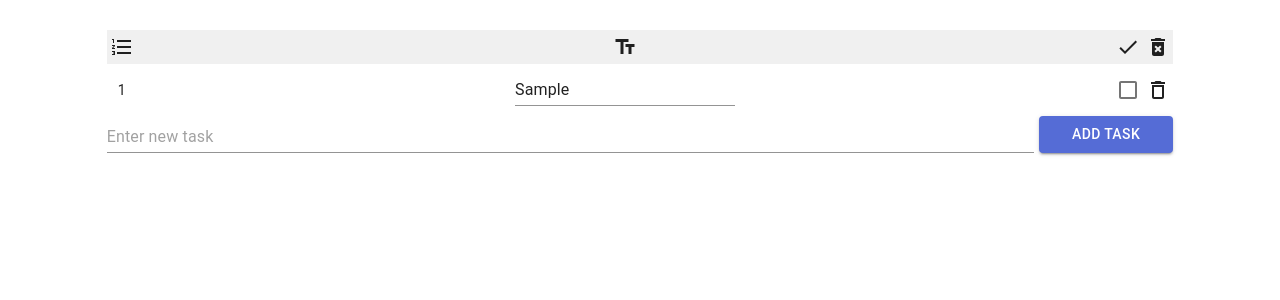
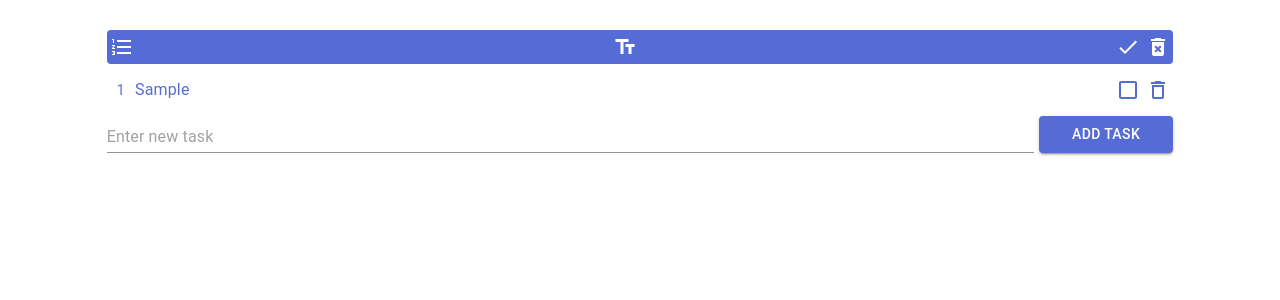
Before and after one commit to maksimanom/react-typescript, a React (Create React App) app: page / in a window 1280 px wide. Both pictures are taken after typing "Sample" into the empty fields and a click on the button "ADD TASK". Shown: the top 300 px of the page. Built offline with nearby package versions, Linux system fonts and the light colour scheme.

Commit message:
added classes with changing color

```diff
--- a/package.json
+++ b/package.json
@@ -8,10 +8,12 @@
     "@testing-library/jest-dom": "^4.2.4",
     "@testing-library/react": "^9.5.0",
     "@testing-library/user-event": "^7.2.1",
+    "@types/classnames": "^2.2.10",
     "@types/jest": "^24.9.1",
     "@types/node": "^12.12.43",
     "@types/react": "^16.9.35",
     "@types/react-dom": "^16.9.8",
+    "classnames": "^2.2.6",
     "react": "^16.13.1",
     "react-dom": "^16.13.1",
     "react-scripts": "3.4.1"
--- a/src/App.tsx
+++ b/src/App.tsx
@@ -8,6 +8,7 @@ import CheckIcon from "@material-ui/icons/Check";
 import DeleteForeverIcon from "@material-ui/icons/DeleteForever";
 import AddTask from "./components/addTask";
 import ItemList from "./components/itemList/itemList";
+import { Box } from "@material-ui/core";
 
 const useStyles = makeStyles((theme: Theme) =>
   createStyles({
@@ -22,14 +23,24 @@ const useStyles = makeStyles((theme: Theme) =>
         display: "flex",
         justifyContent: "center",
         alignItems: "center",
+        "& .MuiCheckbox-root": {
+          color: "inherit",
+        },
+      },
+      "& .cell-wrapper-header": {
+        display: "flex",
+        color: "#fff",
       },
       "& .cell-wrapper": {
         display: "flex",
+        color: "inherit",
       },
       "& .headingRow": {
-        backgroundColor: "#f0f0f0",
         display: "flex",
         justifyContent: "space-between",
+        backgroundColor: theme.palette.primary.main,
+        color: "#fff",
+        borderRadius: 4,
       },
       "& .item-row": {
         display: "flex",
@@ -52,14 +63,14 @@ function App() {
   return (
     <Grid container className={classes.root}>
       <Grid item xs={10} className={classes.table}>
-        <div className="headingRow">
+        <Box className="headingRow" component="header">
           <div className="util-cell">
             <FormatListNumberedIcon />
           </div>
           <div className="util-cell">
             <TextFieldsIcon />
           </div>
-          <div className="cell-wrapper">
+          <div className="cell-wrapper-header">
             <div className="util-cell">
               <CheckIcon />
             </div>
@@ -67,7 +78,7 @@ function App() {
               <DeleteForeverIcon />
             </div>
           </div>
-        </div>
+        </Box>
         <div className="list-block">
           {toDoList.length &&
             toDoList.map((item, index) => {
--- a/src/components/itemList/itemList.tsx
+++ b/src/components/itemList/itemList.tsx
@@ -1,22 +1,38 @@
 import React, { ChangeEvent, MouseEvent } from "react";
 import DeleteOutlineIcon from "@material-ui/icons/DeleteOutline";
-import classes from "*.module.css";
 import { makeStyles, createStyles, Theme } from "@material-ui/core/styles";
 import { TextField, Checkbox } from "@material-ui/core";
 import changeTask from "../../utils/changeTask";
 import changePerfomance from "../../utils/changePerfomance";
 import deleteTask from "../../utils/deleteTask";
+import classNames from "classnames";
 
 const useStyles = makeStyles((theme: Theme) =>
   createStyles({
     root: {
       display: "flex",
       justifyContent: "space-between",
+      // color: theme.palette.primary.main,
+      color: "red",
       "& .item-text": {
         display: "flex",
         alignItems: "center",
         justifyContent: "flex-start",
+        color: "inherit",
+        width: "100%",
+        "& .MuiInputBase-root": {
+          color: "inherit",
+        },
+        "& .MuiInput-underline:before": {
+          border: "none",
+        },
       },
+    },
+    taskUncompleted: {
+      color: theme.palette.primary.main,
+    },
+    taskCompleted: {
+      color: "rgba( 0 , 0 , 0 , 0.42 )",
     },
   })
 );
@@ -27,9 +43,7 @@ interface ItemCheckboxProps {
 }
 const ItemCheckbox: React.FC<ItemCheckboxProps> = (props) => {
   const { perf, handleClick } = props;
-  return (
-    <Checkbox color="primary" checked={perf} onClick={(e) => handleClick(e)} />
-  );
+  return <Checkbox checked={perf} onClick={(e) => handleClick(e)} />;
 };
 
 interface ItemListProps {
@@ -60,8 +74,14 @@ const ItemList: React.FC<ItemListProps> = (props) => {
   };
 
   return (
-    <div key={task.id} className={classes.root}>
-      <div className="util-cell">{index+1}</div>
+    <div
+      key={task.id}
+      className={classNames(
+        classes.root,
+        task.done ? classes.taskCompleted : classes.taskUncompleted
+      )}
+    >
+      <div className="util-cell">{index + 1}</div>
       <div className="item-text">
         <TextField
           fullWidth
```
Also changed, not shown: 1 other file (tests, documents, lock files or other folders).
